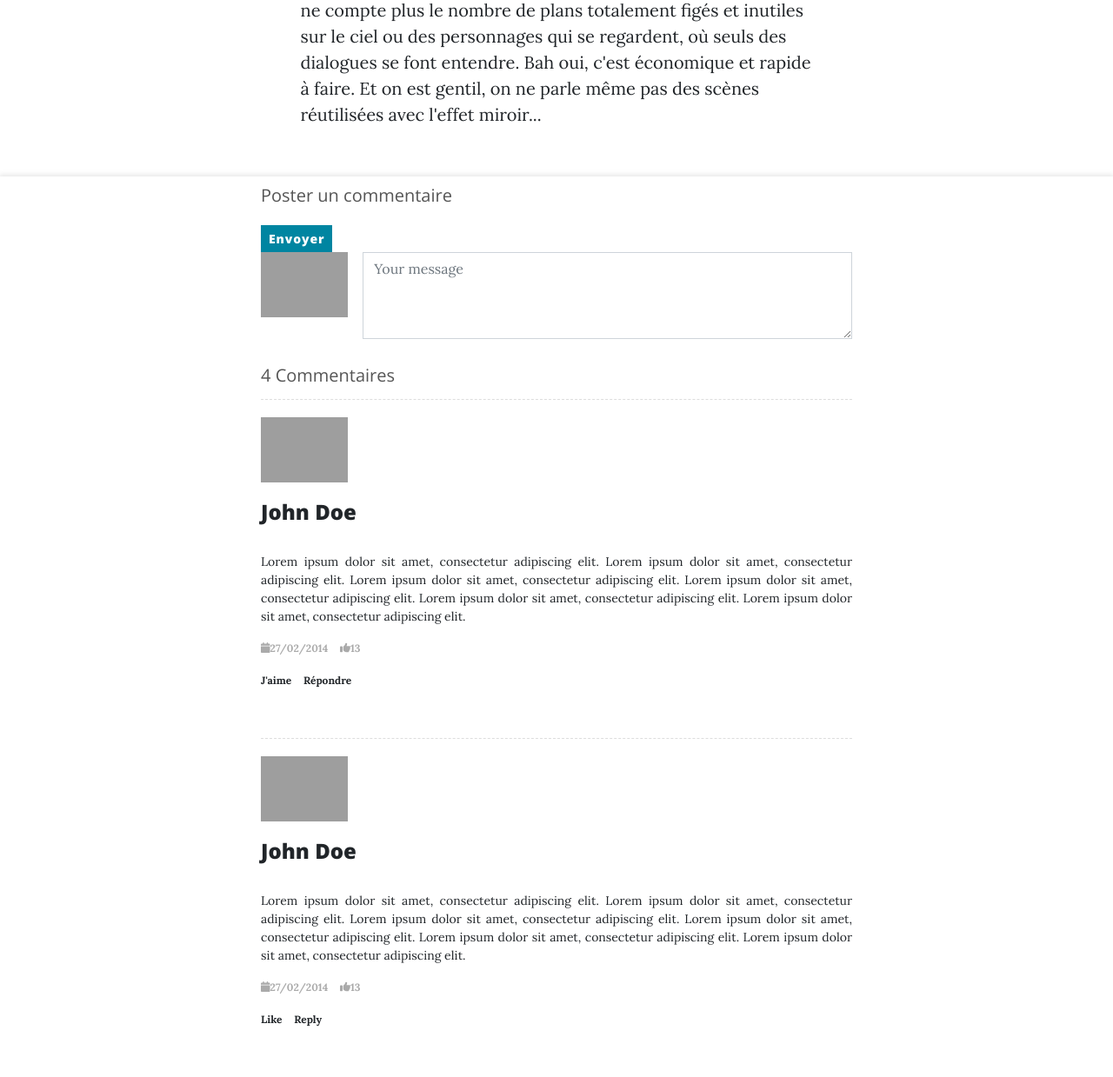
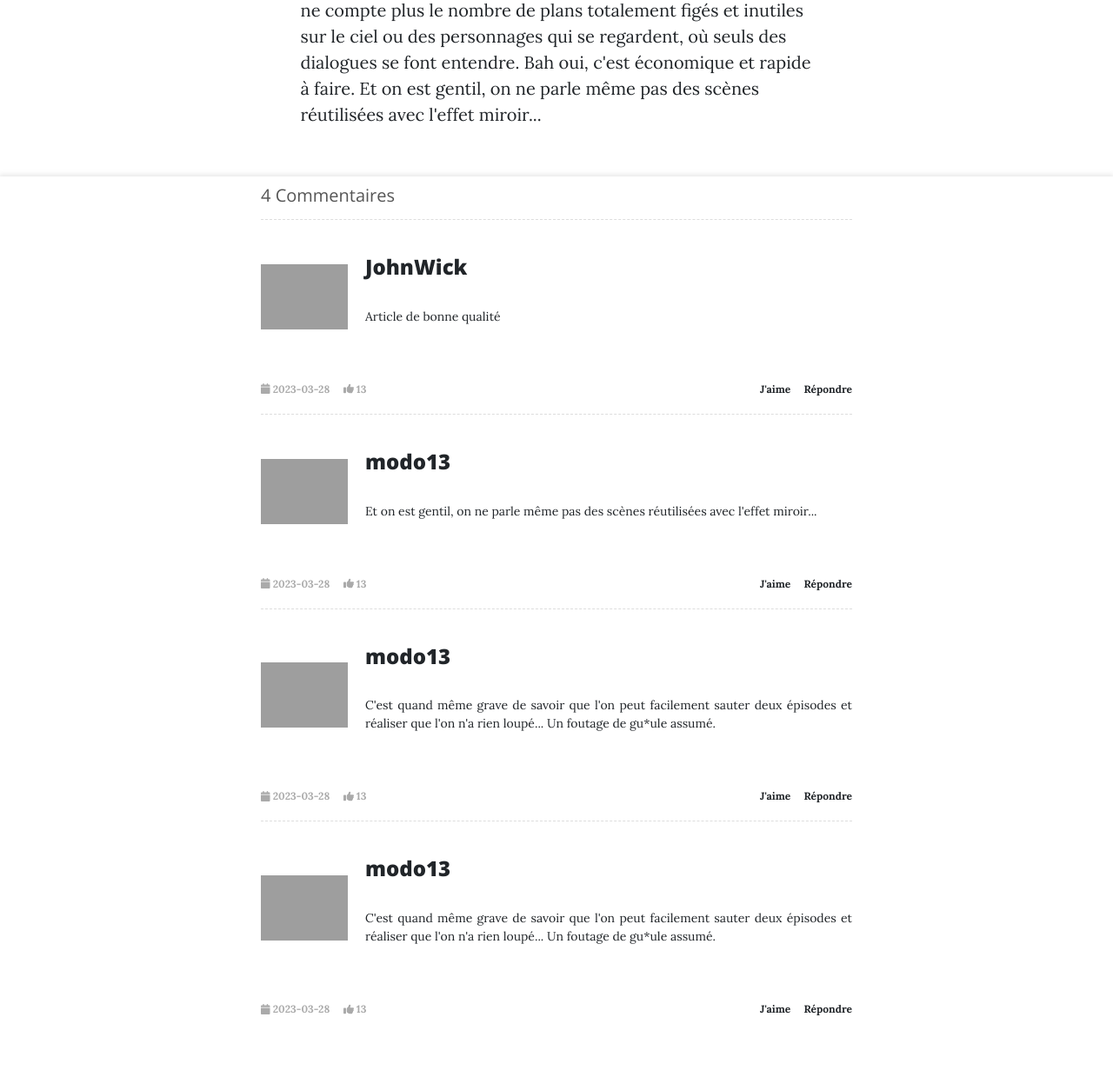
Before and after one commit to zaid83/afpa-projets, a PHP site: page /article.php?article_id=3 in a window 1280 px wide. Shown: the part 4157-5396 px from the top of the page at 87% size. After the commit the page ends 5326 px from the top, so only its background shows below. Run offline with PHP 8.4, Linux system fonts and the light colour scheme; data comes from the database, SQL or seed files in the repository; both versions use the stored data as it was after the commit; some libraries are stand-ins or nearby versions; grey boxes are pictures that could not be loaded.

Commit message:
commentaires ajoutes

```diff
--- a/blog/article.php
+++ b/blog/article.php
@@ -1,4 +1,5 @@
 <?php
+
 session_start();
 
 require('models/database.php');
@@ -17,6 +18,7 @@ $article = $resultats->fetch();
 $pageTitle = $article['title'];
 ob_start();
 require('templates/articles/article.html.php');
+require('comments.php');
 $pageContent = ob_get_clean();
 
 
--- /dev/null
+++ b/blog/comments.php
@@ -0,0 +1,45 @@
+<?php
+
+
+require('models/database.php');
+
+$article_id = null;
+
+// Mais si il y'en a un et que c'est un nombre entier, alors c'est cool
+if (!empty($_GET['article_id']) && ctype_digit($_GET['article_id'])) {
+    $article_id = $_GET['article_id'];
+}
+
+if (isset($_POST['submit_commentaire'])) {
+    if (isset($_POST['commentaire']) && !empty($_POST['commentaire'])) {
+        $user_id = $_SESSION['id'];
+        $commentaire = htmlspecialchars($_POST['commentaire']);
+        if (strlen($commentaire) > 5) {
+            $ins = $pdo->prepare('INSERT INTO comments (id_user, id_article, comments, date_comment) VALUES (?,?,?, NOW())');
+            $ins->execute(array($user_id, $article_id, $commentaire));
+            $msg = "<span style='color:green'>Votre commentaire a bien été posté</span>";
+
+        } else {
+            $msg = "<span style='color:red'>Le commentaire doit faire au moins de 5 caractères </span>";
+        }
+    } else {
+        $msg = " <span style='color:red'>Le champs de commentaire est vide </span>";
+    }
+}
+
+
+$count = $pdo->prepare('SELECT COUNT(id_comment) as nbComments from comments WHERE id_article = :article_id');
+$count->execute(['article_id' => $article_id]);
+$nbcomments = $count->fetch();
+
+$resultats = $pdo->prepare("SELECT pseudo, comments, avatar, date_comment from comments c JOIN users u ON u.id = c.id_user WHERE id_article = :article_id");
+$resultats->execute(['article_id' => $article_id]);
+$comments = $resultats->fetchAll();
+
+
+
+require('templates/comments/comments.html.php');
+
+
+
+?>
--- a/blog/css/comments.css
+++ b/blog/css/comments.css
@@ -74,6 +74,8 @@
     border-top: 1px dashed #DDDDDD;
     padding: 20px 0;
     margin: 0;
+    display: flex;
+    align-items: center;
 }
 
 #comments .media-body {
@@ -111,6 +113,14 @@
 
 }
 
+#comments .media-footer {
+
+    display: flex;
+    justify-content: space-between;
+    align-items: center;
+
+}
+
 #comments .media-detail li {
     color: #AAAAAA;
     font-size: 12px;
@@ -137,3 +147,11 @@
 #comments form img {
     width: 100px;
 }
+
+.alert {
+    position: fixed;
+    top: 50%;
+    left: 50%;
+    transform: translate(-50%);
+    background-color: white;
+}
--- a/blog/index.php
+++ b/blog/index.php
@@ -3,7 +3,7 @@ session_start();
 
 require('models/database.php');
 
-    $resultats = $pdo->query("SELECT * from articles JOIN users ON users.id = articles.author WHERE valid = 1");
+$resultats = $pdo->query("SELECT * from articles JOIN users ON users.id = articles.author WHERE valid = 1 ORDER BY date_article DESC");
 $articles = $resultats->fetchAll();
 $pageTitle = "Accueil";
 
--- a/blog/templates/articles/article.html.php
+++ b/blog/templates/articles/article.html.php
@@ -10,20 +10,20 @@
                     <?= $article['title'] ?>
                 </h1>
                 <span class="meta2">
-                    Posted by
+                    Posté par
                     <a href="#!" class="post-user">
                         <?= $article['pseudo'] ?>
                     </a>
-                    on
+                    le
                     <?= $article['date_article'] ?>
                 </span><br>
                 <span class="meta">
-                    <a href=""><i class="fa fa-heart" aria-hidden="true"> J'aime</i>
+                    <a href=""><i class="fa fa-heart" aria-hidden="true"></i> J'aime
                     </a>
                     <a href=""><i class="fa fa-thumbs-o-down" aria-hidden="true">
-                            J'aime pas</i>
+                        </i> J'aime pas
                     </a>
-                    <a href=""><i class="fa fa-plus" aria-hidden="true"> Ajouter aux favoris</i>
+                    <a href=""><i class="fa fa-plus" aria-hidden="true"></i> Ajouter aux favoris
                     </a>
                 </span>
             </div>
@@ -42,80 +42,3 @@
         </div>
     </div>
 </article>
-
-
-<!-- comments -->
-
-<section class="content-item" id="comments">
-    <div class="container px-4 px-lg-5">
-        <div class="row gx-4 gx-lg-5 justify-content-center">
-            <div class="col-sm-8">
-                <form>
-                    <h3 class="pull-left">Poster un commentaire</h3>
-                    <button type="submit" class="btn btn-sm btn-primary pull-right">Envoyer</button>
-                    <fieldset>
-                        <div class="row">
-                            <div class="col-sm-3 col-lg-2 hidden-xs">
-                                <img class="img-responsive" src="https://bootdey.com/img/Content/avatar/avatar1.png"
-                                    alt="">
-                            </div>
-                            <div class="form-group col-xs-12 col-sm-9 col-lg-10">
-                                <textarea class="form-control" id="message" placeholder="Your message"
-                                    required=""></textarea>
-                            </div>
-                        </div>
-                    </fieldset>
-                </form>
-
-                <h3>4 Commentaires</h3>
-
-                <!-- COMMENT 1 - START -->
-                <div class="media">
-                    <a class="pull-left" href="#"><img class="media-object"
-                            src="https://bootdey.com/img/Content/avatar/avatar1.png" alt=""></a>
-                    <div class="media-body">
-                        <h4 class="media-heading">John Doe</h4>
-                        <p>Lorem ipsum dolor sit amet, consectetur adipiscing elit. Lorem ipsum dolor sit amet,
-                            consectetur adipiscing elit. Lorem ipsum dolor sit amet, consectetur adipiscing elit.
-                            Lorem ipsum dolor sit amet, consectetur adipiscing elit. Lorem ipsum dolor sit amet,
-                            consectetur adipiscing elit. Lorem ipsum dolor sit amet, consectetur adipiscing elit.
-                        </p>
-                        <ul class="list-unstyled list-inline media-detail pull-left">
-                            <li><i class="fa fa-calendar"></i>27/02/2014</li>
-                            <li><i class="fa fa-thumbs-up"></i>13</li>
-                        </ul>
-                        <ul class="list-unstyled list-inline media-detail pull-right">
-                            <li class=""><a href="">J'aime</a></li>
-                            <li class=""><a href="">Répondre</a></li>
-                        </ul>
-                    </div>
-                </div>
-                <!-- COMMENT 1 - END -->
-
-                <!-- COMMENT 2 - START -->
-                <div class="media">
-                    <a class="pull-left" href="#"><img class="media-object"
-                            src="https://bootdey.com/img/Content/avatar/avatar2.png" alt=""></a>
-                    <div class="media-body">
-                        <h4 class="media-heading">John Doe</h4>
-                        <p>Lorem ipsum dolor sit amet, consectetur adipiscing elit. Lorem ipsum dolor sit amet,
-                            consectetur adipiscing elit. Lorem ipsum dolor sit amet, consectetur adipiscing elit.
-                            Lorem ipsum dolor sit amet, consectetur adipiscing elit. Lorem ipsum dolor sit amet,
-                            consectetur adipiscing elit. Lorem ipsum dolor sit amet, consectetur adipiscing elit.
-                        </p>
-                        <ul class="list-unstyled list-inline media-detail pull-left">
-                            <li><i class="fa fa-calendar"></i>27/02/2014</li>
-                            <li><i class="fa fa-thumbs-up"></i>13</li>
-                        </ul>
-                        <ul class="list-unstyled list-inline media-detail pull-right">
-                            <li class=""><a href="">Like</a></li>
-                            <li class=""><a href="">Reply</a></li>
-                        </ul>
-                    </div>
-                </div>
-                <!-- COMMENT 2 - END -->
-
-            </div>
-        </div>
-    </div>
-</section>
--- a/blog/templates/articles/validateArticle.html.php
+++ b/blog/templates/articles/validateArticle.html.php
@@ -1,6 +1,6 @@
 <?php
 
-if (isset($_SESSION['id']) && $_SESSION['role'] == 3) { ?>
+if (isset($_SESSION['id']) && $_SESSION['role'] > 1) { ?>
     <header class="masthead">
         <div class="container position-relative px-4 px-lg-5">
             <div class="row gx-4 gx-lg-5 justify-content-center">
@@ -36,7 +36,7 @@ if (isset($_SESSION['id']) && $_SESSION['role'] == 3) { ?>
                         </div>
                     </div>
                     <br>
-            <?php endforeach?>
+                <?php endforeach ?>
             <?php } else {
     die("Vous n'avez pas les droits");
 }
--- /dev/null
+++ b/blog/templates/comments/comments.html.php
@@ -0,0 +1,67 @@
+<section class="content-item" id="comments">
+    <div class="container px-4 px-lg-5">
+        <div class="row gx-4 gx-lg-5 justify-content-center">
+            <div class="col-sm-8">
+                <?php if (isset($_SESSION['id'])) { ?>
+                    <form method="POST" action="">
+                        <h3 class="pull-left">Poster un commentaire</h3>
+
+                        <fieldset>
+                            <div class="row">
+                                <div class="col-sm-3 col-lg-2 hidden-xs">
+                                    <img class="img-responsive" src="<?= $_SESSION['avatar'] ?>" alt="">
+                                </div>
+                                <div class="form-group col-xs-12 col-sm-9 col-lg-10">
+                                    <textarea class="form-control" id="message" placeholder="Votre message" required=""
+                                        name="commentaire"></textarea>
+                                </div>
+                                <button type="submit" name="submit_commentaire"
+                                    class="btn btn-sm btn-primary pull-right">Envoyer</button>
+                            </div>
+                        </fieldset>
+
+                    </form>
+                <?php } ?>
+
+                <?php if (isset($msg)) { ?>
+                    <div class="alert alert-danger" role="alert">
+                        <?= $msg; ?>
+                        <button type="button" class="btn-close" data-bs-dismiss="alert"></button>
+                    </div>
+                <?php } ?>
+                <h3>
+                    <?= $nbcomments['nbComments'] ?> Commentaires
+                </h3>
+
+
+
+                <?php foreach ($comments as $comment): ?>
+                    <div class="media">
+                        <a class="pull-left" href="#"><img class="media-object" src="<?= $comment['avatar']; ?>" alt=""></a>
+                        <div class="media-body">
+                            <h4 class="media-heading">
+                                <?= $comment['pseudo']; ?>
+                            </h4>
+                            <p>
+                                <?= $comment['comments']; ?>
+                            </p>
+                        </div>
+                    </div>
+                    <div class="media-footer">
+                        <ul class="list-unstyled list-inline media-detail pull-left">
+                            <li><i class="fa fa-calendar"></i>
+                                <?= $comment['date_comment']; ?>
+                            </li>
+                            <li><i class="fa fa-thumbs-up"></i> 13</li>
+                        </ul>
+                        <ul class="list-unstyled list-inline media-detail pull-right">
+                            <li class=""><a href="">J'aime</a></li>
+                            <li class=""><a href="">Répondre</a></li>
+                        </ul>
+                    </div>
+                <?php endforeach ?>
+
+            </div>
+        </div>
+    </div>
+</section>
--- a/blog/templates/nav.html.php
+++ b/blog/templates/nav.html.php
@@ -21,13 +21,16 @@
                         <li class="nav-item"><a class="nav-link px-lg-3 py-3 py-lg-4" href="postArticle.php">Nouvelle
                                 Article</a>
                         </li>
-                    <?php if (isset($_SESSION['id']) && $_SESSION['role'] == 3) { ?>
+                        <li class="nav-item"><a class="nav-link px-lg-3 py-3 py-lg-4" href="postArticle.php">Mes Articles</a>
+                        </li>
+                        <?php if (isset($_SESSION['id']) && $_SESSION['role'] > 1) { ?>
                             <li class="nav-item"><a class="nav-link px-lg-3 py-3 py-lg-4" href="validateArticle.php">Valider
                                     Article</a>
                             </li>
                         <?php } ?>
 
-                    <li class="nav-item"><a class="nav-link px-lg-3 py-3 py-lg-4" href="profil.php">
+                        <li class="nav-item"><a class="nav-link px-lg-3 py-3 py-lg-4"
+                                href="profil.php?id=<?= $_SESSION['id'] ?>">
                                 <?php echo $_SESSION['pseudo']; ?>
                             </a></li>
 
@@ -36,7 +39,7 @@
                         </li>
 
                     <?php } ?>
-                    <?php if (isset($_SESSION['id']) && $_SESSION['role'] == 2) { ?>
+                    <?php if (isset($_SESSION['id']) && $_SESSION['role'] == 3) { ?>
                         <li class="nav-item"><a class="nav-link px-lg-3 py-3 py-lg-4" href="admin.php">Admin</a></li>
                     <?php } ?>
                 </ul>
```
Also changed, not shown: blog/blog.sql (+83 -14 lines), blog/editArticle.php (+19 -4 lines), blog/profil.php (+25 -10 lines), blog/templates/articles/editArticle.html.php (+12 -14 lines), blog/templates/index.html.php (+4 -4 lines), blog/templates/login/profil.html.php (+26 -7 lines). Lines whose indentation alone changed are shown as unchanged.
